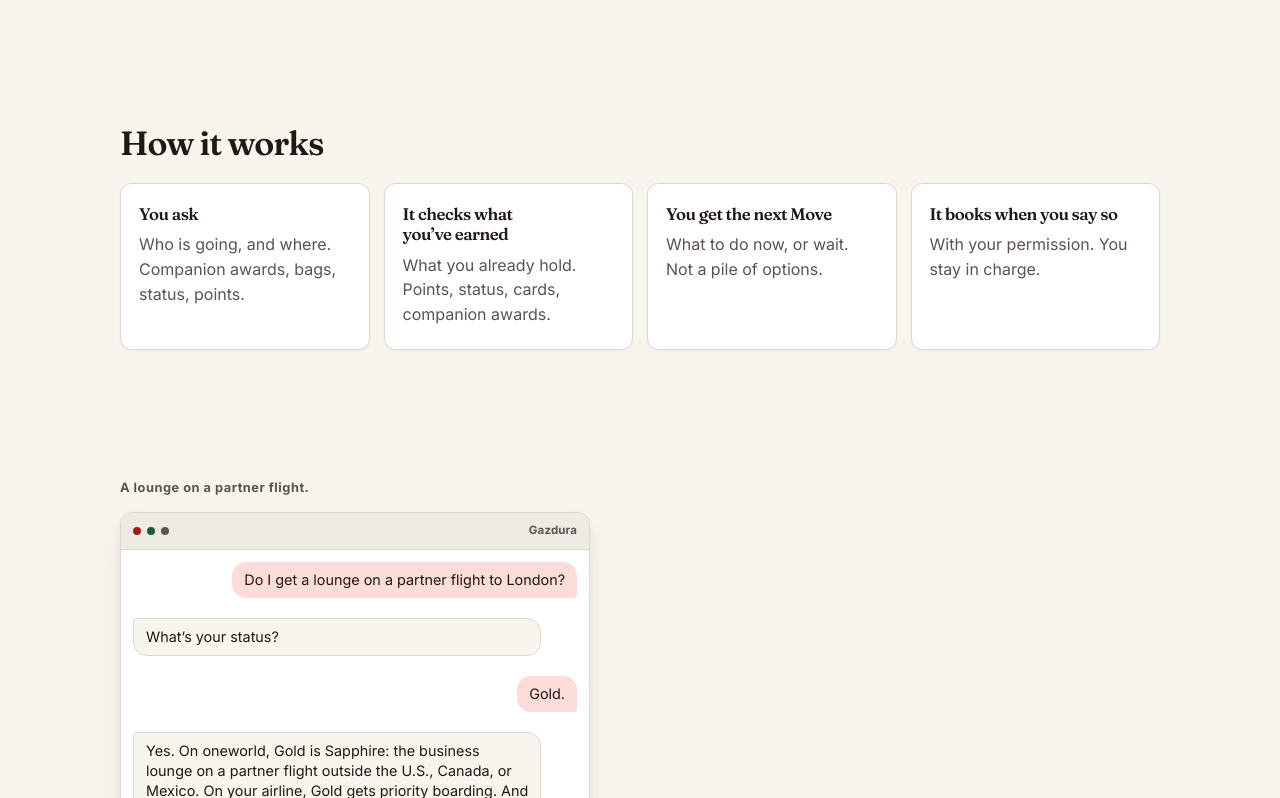
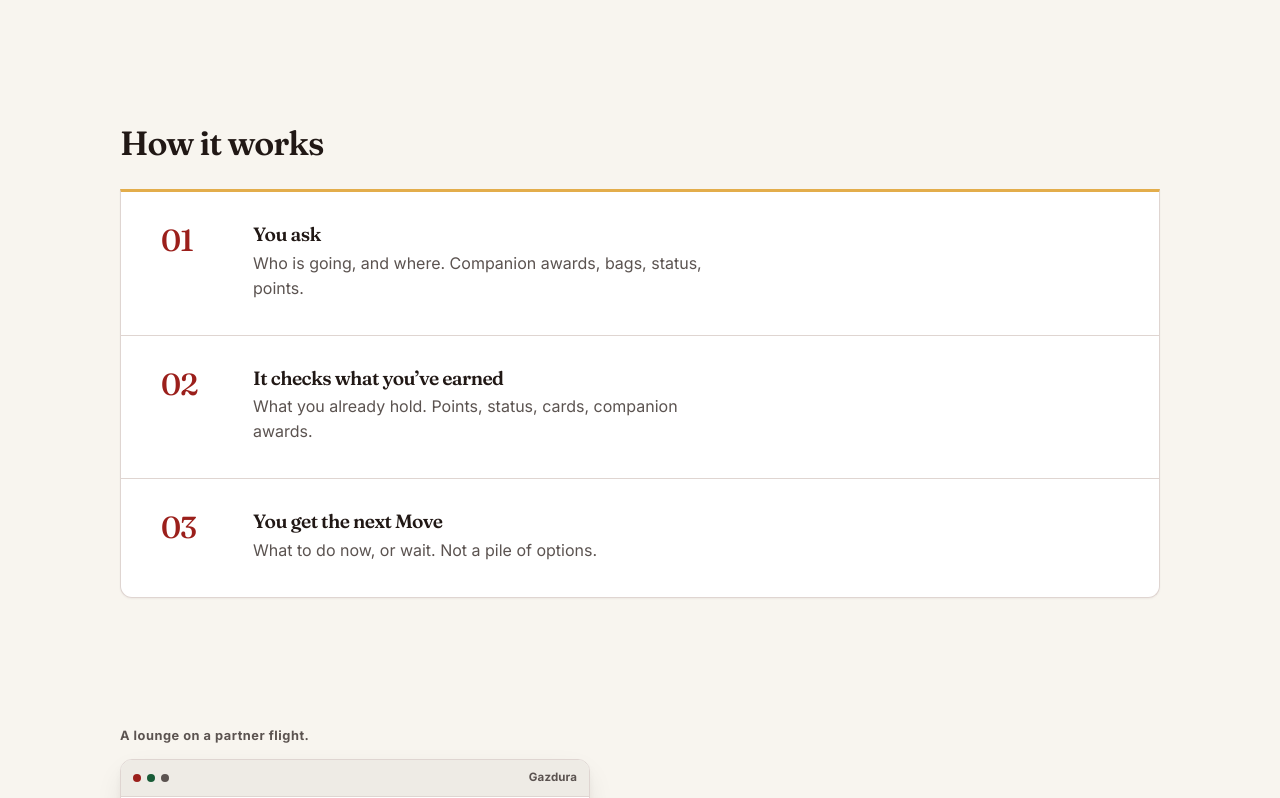
Before and after one commit to ahmadalkabra/gzd-003-preview-c7e1, a plain HTML site: page door-b/index.html in a window 1280 px wide. Shown: the part 458-1256 px from the top of the page. Drawn offline with Linux system fonts and the light colour scheme.

Commit message:
Door B: How it works is a numbered rail. Book step gone.

```diff
--- a/door-b/index.html
+++ b/door-b/index.html
@@ -57,24 +57,29 @@
 
   <section class="block wrap" id="how">
     <h2>How it works</h2>
-    <div class="how-4">
-      <article class="how-card">
+    <ol class="how-rail">
+      <li>
+        <span class="how-num" aria-hidden="true">01</span>
+        <div>
           <h3>You ask</h3>
           <p>Who is going, and where. Companion awards, bags, status, points.</p>
-      </article>
-      <article class="how-card">
+        </div>
+      </li>
+      <li>
+        <span class="how-num" aria-hidden="true">02</span>
+        <div>
           <h3>It checks what you’ve earned</h3>
           <p>What you already hold. Points, status, cards, companion awards.</p>
-      </article>
-      <article class="how-card">
+        </div>
+      </li>
+      <li>
+        <span class="how-num" aria-hidden="true">03</span>
+        <div>
           <h3>You get the next Move</h3>
           <p>What to do now, or wait. Not a pile of options.</p>
-      </article>
-      <article class="how-card">
-        <h3>It books when you say so</h3>
-        <p>With your permission. You stay in charge.</p>
-      </article>
         </div>
+      </li>
+    </ol>
   </section>
   <section class="block wrap" id="chat-b">
     <p class="ex-kicker">A lounge on a partner flight.</p>
--- a/styles.css
+++ b/styles.css
@@ -612,3 +612,48 @@ section.block { padding: 56px 0; }
   font-size: 1.2rem;
   max-width: 22ch;
 }
+
+.opt-door.v4.door-b .how-4 { display: none; }
+.opt-door.v4.door-b .how-rail {
+  list-style: none;
+  margin: 28px 0 0;
+  padding: 0;
+  background: var(--card);
+  border: 1px solid var(--border);
+  border-top: 3px solid #e3ad4b;
+  border-radius: 0 0 12px 12px;
+  box-shadow: var(--shadow-rest);
+}
+.opt-door.v4.door-b .how-rail li {
+  display: grid;
+  grid-template-columns: 56px 1fr;
+  gap: 4px 20px;
+  align-items: start;
+  padding: 26px 28px 28px;
+  border-bottom: 1px solid var(--border);
+}
+.opt-door.v4.door-b .how-rail li:last-child { border-bottom: 0; }
+.opt-door.v4.door-b .how-num {
+  font-family: var(--font-heading);
+  font-weight: 500;
+  font-size: 1.65rem;
+  letter-spacing: -0.04em;
+  line-height: 1.1;
+  color: var(--primary);
+}
+.opt-door.v4.door-b .how-rail h3 {
+  margin: 0 0 6px;
+  font-size: 1.2rem;
+}
+.opt-door.v4.door-b .how-rail p {
+  margin: 0;
+  max-width: 46ch;
+  color: var(--muted-foreground);
+}
+@media (min-width: 880px) {
+  .opt-door.v4.door-b .how-rail li {
+    grid-template-columns: 72px 1fr;
+    padding: 32px 40px 34px;
+  }
+  .opt-door.v4.door-b .how-num { font-size: 1.9rem; }
+}
```
Lines whose indentation alone changed are shown as unchanged.
